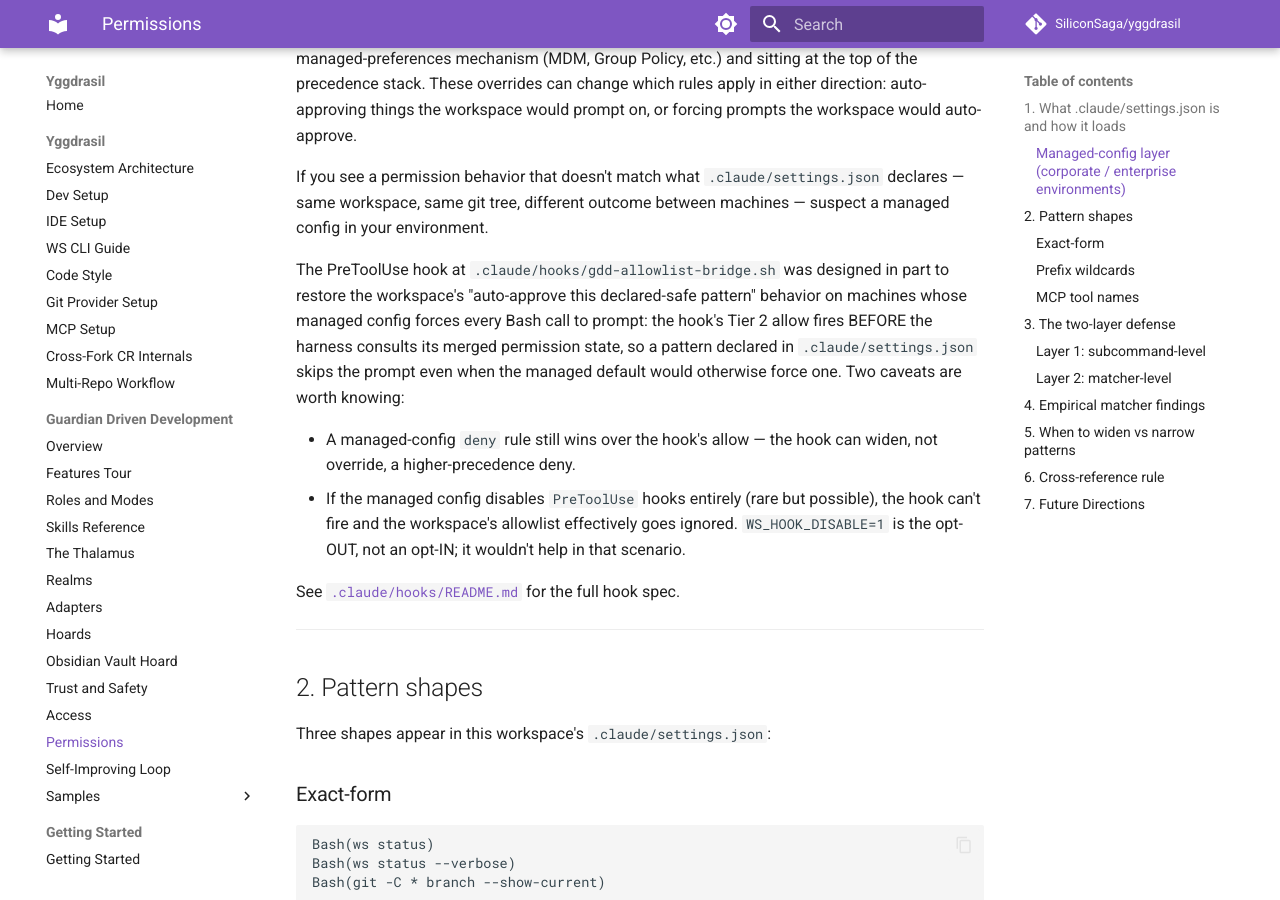
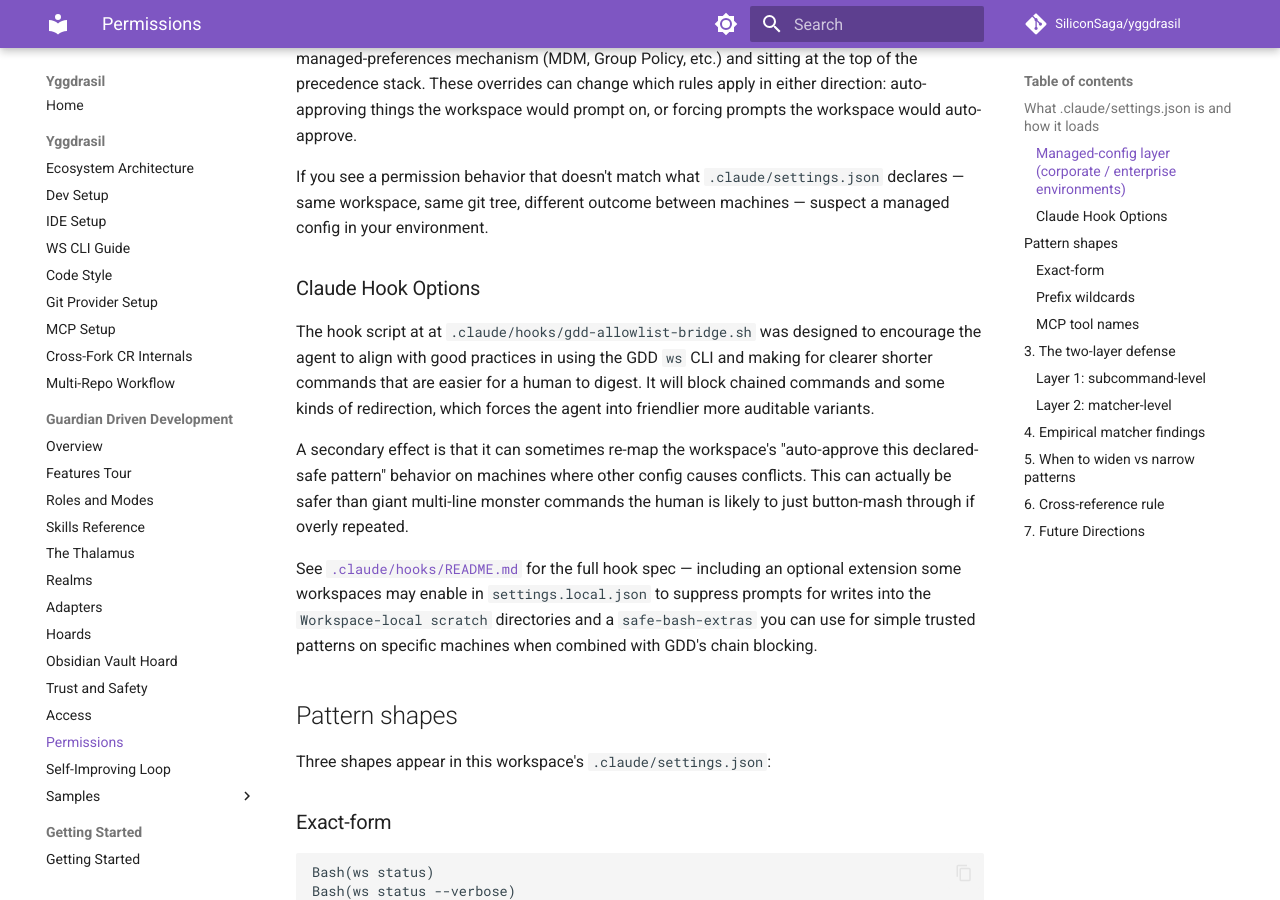
Before and after one commit to SiliconSaga/yggdrasil, an MkDocs documentation site: the page built from docs/gdd/permissions.md, in a window 1280 px wide and 900 px high, scrolled down 1027 px. Built offline with MkDocs 1.6.1 and Material for MkDocs 9.7.7, drawn with Linux system fonts in a browser that asks for light colours; comment, search, counter and statistics services are not loaded.

Commit message:
feat(hooks): support PermissionRequest event + scratch-dir Edit/Write opt-in
`gdd-allowlist-bridge.sh` now handles both `PreToolUse` and
`PermissionRequest` events, branching its output JSON on
`.hook_event_name` (PreToolUse uses `permissionDecision`;
PermissionRequest uses `decision.behavior`). The committed
`.claude/settings.json` keeps the default registration unchanged
(`PreToolUse` on `Bash` — the general project policy); the
PermissionRequest path is a power-user opt-in users wire up in their
gitignored `.claude/settings.local.json`. A new "Optional:
PermissionRequest extension" section in `.claude/hooks/README.md`
documents the JSON snippet and what changes when enabled.

When the PermissionRequest matcher includes `Edit`/`Write`, the hook
auto-allows edits/writes under the workspace's scratch directories
(`.tmp/`, `.commits/`, `.crs/`, `.issues/`, `.outputs/`) via path-prefix
matching. The list mirrors the "Workspace-local scratch" section of
`.gitignore` — both files now cross-reference each other so future
additions stay in lockstep. As a side benefit, Bash allowlist matches
double-cover at the prompt layer, so environments where a managed-config
layer overrides `PreToolUse` decisions don't strip the workspace's
allowlist behavior.

Smaller changes alongside: the grep+pipe Tier 1 deny message is
softened to acknowledge that the Grep tool isn't exposed in every
Claude Code setup (partner / managed deployments) — agents can fall
back to plain `grep` without `|` when needed. Audit log entries gain a
`[PreToolUse]` / `[PermissionRequest]` tag so a glance shows which
event fired. `docs/gdd/permissions.md` reframes the hook-options
subsection in positive-policy terms and points at the README's optional
extension. `safe-bash-extras.example` has its inline-comment-in-pattern
caveat called out in the setup checklist plus tidied default patterns
(`mkdir`/`touch`/`ls`/`grep` active; `bash -n` moved back to the
commented examples list where its inline-comment caveat doesn't break
the pattern).

Co-Authored-By: Claude Opus 4.7 <noreply@anthropic.com>

```diff
--- a/docs/gdd/permissions.md
+++ b/docs/gdd/permissions.md
@@ -11,7 +11,7 @@ companion — agents invoke it for live decisions; this doc is what they
 
 ---
 
-## 1. What `.claude/settings.json` is and how it loads
+## What `.claude/settings.json` is and how it loads
 
 Claude Code reads two settings files for each workspace:
 
@@ -42,16 +42,15 @@ Some environments layer additional permission rules on top of the workspace's `.
 
 If you see a permission behavior that doesn't match what `.claude/settings.json` declares — same workspace, same git tree, different outcome between machines — suspect a managed config in your environment.
 
-The PreToolUse hook at `.claude/hooks/gdd-allowlist-bridge.sh` was designed in part to restore the workspace's "auto-approve this declared-safe pattern" behavior on machines whose managed config forces every Bash call to prompt: the hook's Tier 2 allow fires BEFORE the harness consults its merged permission state, so a pattern declared in `.claude/settings.json` skips the prompt even when the managed default would otherwise force one. Two caveats are worth knowing:
+### Claude Hook Options
 
-- A managed-config `deny` rule still wins over the hook's allow — the hook can widen, not override, a higher-precedence deny.
-- If the managed config disables `PreToolUse` hooks entirely (rare but possible), the hook can't fire and the workspace's allowlist effectively goes ignored. `WS_HOOK_DISABLE=1` is the opt-OUT, not an opt-IN; it wouldn't help in that scenario.
+The hook script at at `.claude/hooks/gdd-allowlist-bridge.sh` was designed to encourage the agent to align with good practices in using the GDD `ws` CLI and making for clearer shorter commands that are easier for a human to digest. It will block chained commands and some kinds of redirection, which forces the agent into friendlier more auditable variants.
 
-See [`.claude/hooks/README.md`](../../.claude/hooks/README.md) for the full hook spec.
+A secondary effect is that it can sometimes re-map the workspace's "auto-approve this declared-safe pattern" behavior on machines where other config causes conflicts. This can actually be safer than giant multi-line monster commands the human is likely to just button-mash through if overly repeated.
 
----
+See [`.claude/hooks/README.md`](../../.claude/hooks/README.md) for the full hook spec — including an optional extension some workspaces may enable in `settings.local.json` to suppress prompts for writes into the `Workspace-local scratch` directories and a `safe-bash-extras` you can use for simple trusted patterns on specific machines when combined with GDD's chain blocking.
 
-## 2. Pattern shapes
+## Pattern shapes
 
 Three shapes appear in this workspace's `.claude/settings.json`:
 
```
Also changed, not shown: .claude/hooks/README.md (+46 -1 lines), 3 other files.
